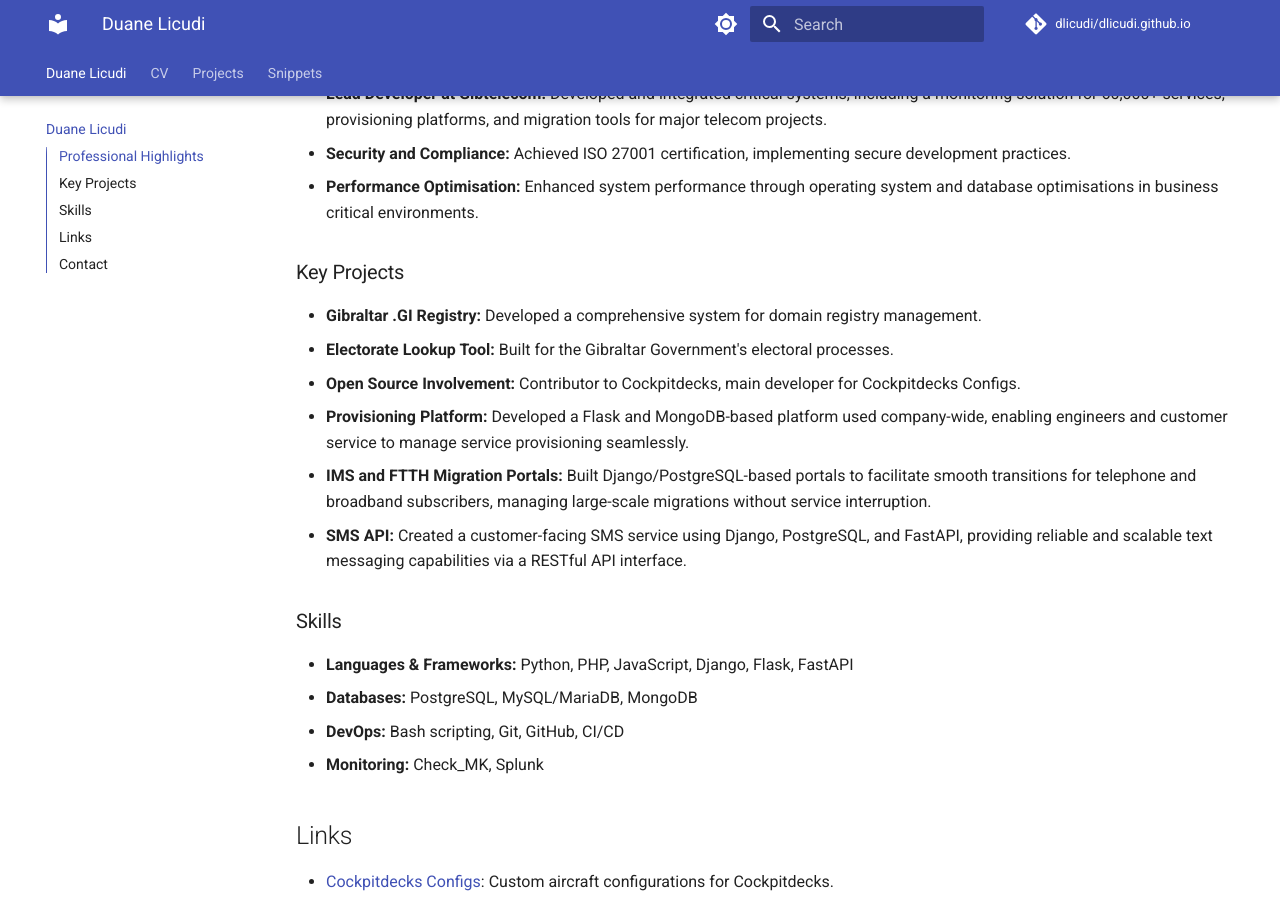
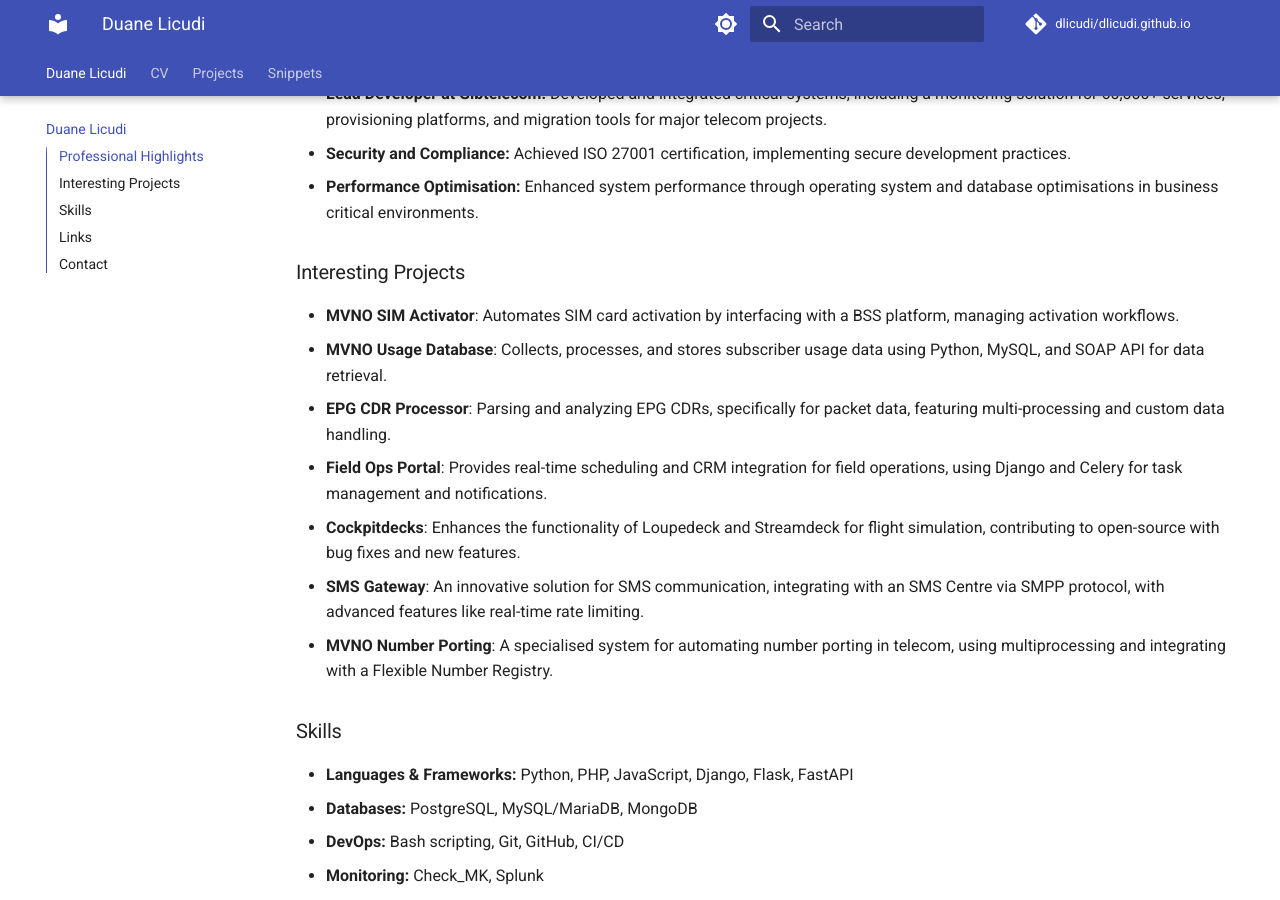
Before and after one commit to dlicudi/dlicudi.github.io, an MkDocs documentation site: the page built from docs/index.md, in a window 1280 px wide and 900 px high, scrolled down 341 px. Built offline with MkDocs 1.6.1 and Material for MkDocs 9.7.7, drawn with Linux system fonts in a browser that asks for light colours; comment, search, counter and statistics services are not loaded.

Commit message:
Rewriting interesting projects

```diff
--- a/docs/index.md
+++ b/docs/index.md
@@ -11,13 +11,14 @@ Systems Integration Engineer and Developer with over 20 years of experience in U
 - **Security and Compliance:** Achieved ISO 27001 certification, implementing secure development practices.
 - **Performance Optimisation:** Enhanced system performance through operating system and database optimisations in business critical environments.
 
-### Key Projects
-- **Gibraltar .GI Registry:** Developed a comprehensive system for domain registry management.
-- **Electorate Lookup Tool:** Built for the Gibraltar Government's electoral processes.
-- **Open Source Involvement:** Contributor to Cockpitdecks, main developer for Cockpitdecks Configs.
-- **Provisioning Platform:** Developed a Flask and MongoDB-based platform used company-wide, enabling engineers and customer service to manage service provisioning seamlessly.
-- **IMS and FTTH Migration Portals:** Built Django/PostgreSQL-based portals to facilitate smooth transitions for telephone and broadband subscribers, managing large-scale migrations without service interruption.
-- **SMS API:** Created a customer-facing SMS service using Django, PostgreSQL, and FastAPI, providing reliable and scalable text messaging capabilities via a RESTful API interface.
+### Interesting Projects
+- **MVNO SIM Activator**: Automates SIM card activation by interfacing with a BSS platform, managing activation workflows.
+- **MVNO Usage Database**: Collects, processes, and stores subscriber usage data using Python, MySQL, and SOAP API for data retrieval.
+- **EPG CDR Processor**: Parsing and analyzing EPG CDRs, specifically for packet data, featuring multi-processing and custom data handling.
+- **Field Ops Portal**: Provides real-time scheduling and CRM integration for field operations, using Django and Celery for task management and notifications.
+- **Cockpitdecks**: Enhances the functionality of Loupedeck and Streamdeck for flight simulation, contributing to open-source with bug fixes and new features.
+- **SMS Gateway**: An innovative solution for SMS communication, integrating with an SMS Centre via SMPP protocol, with advanced features like real-time rate limiting.
+- **MVNO Number Porting**: A specialised system for automating number porting in telecom, using multiprocessing and integrating with a Flexible Number Registry.
 
 ### Skills
 - **Languages & Frameworks:** Python, PHP, JavaScript, Django, Flask, FastAPI
```
